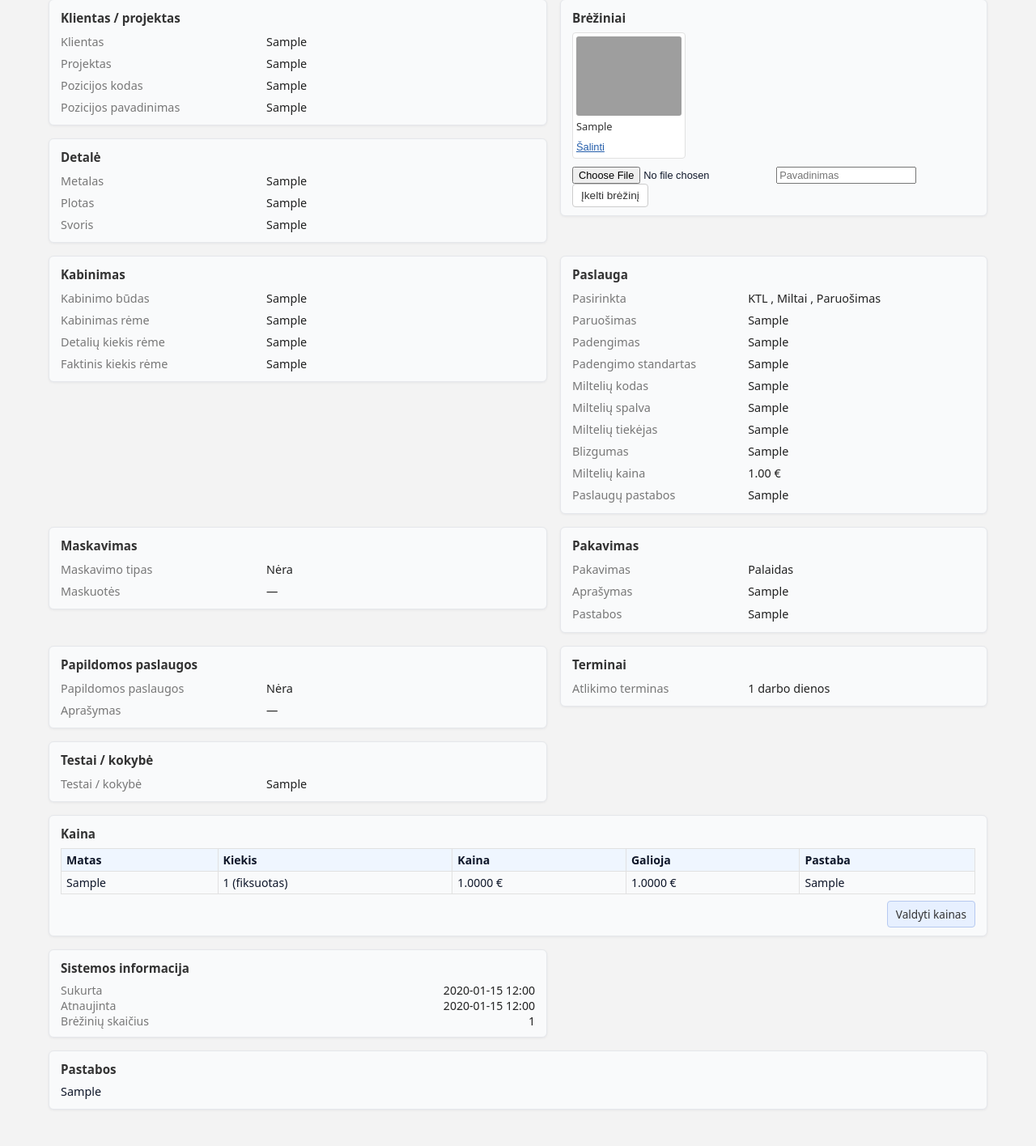
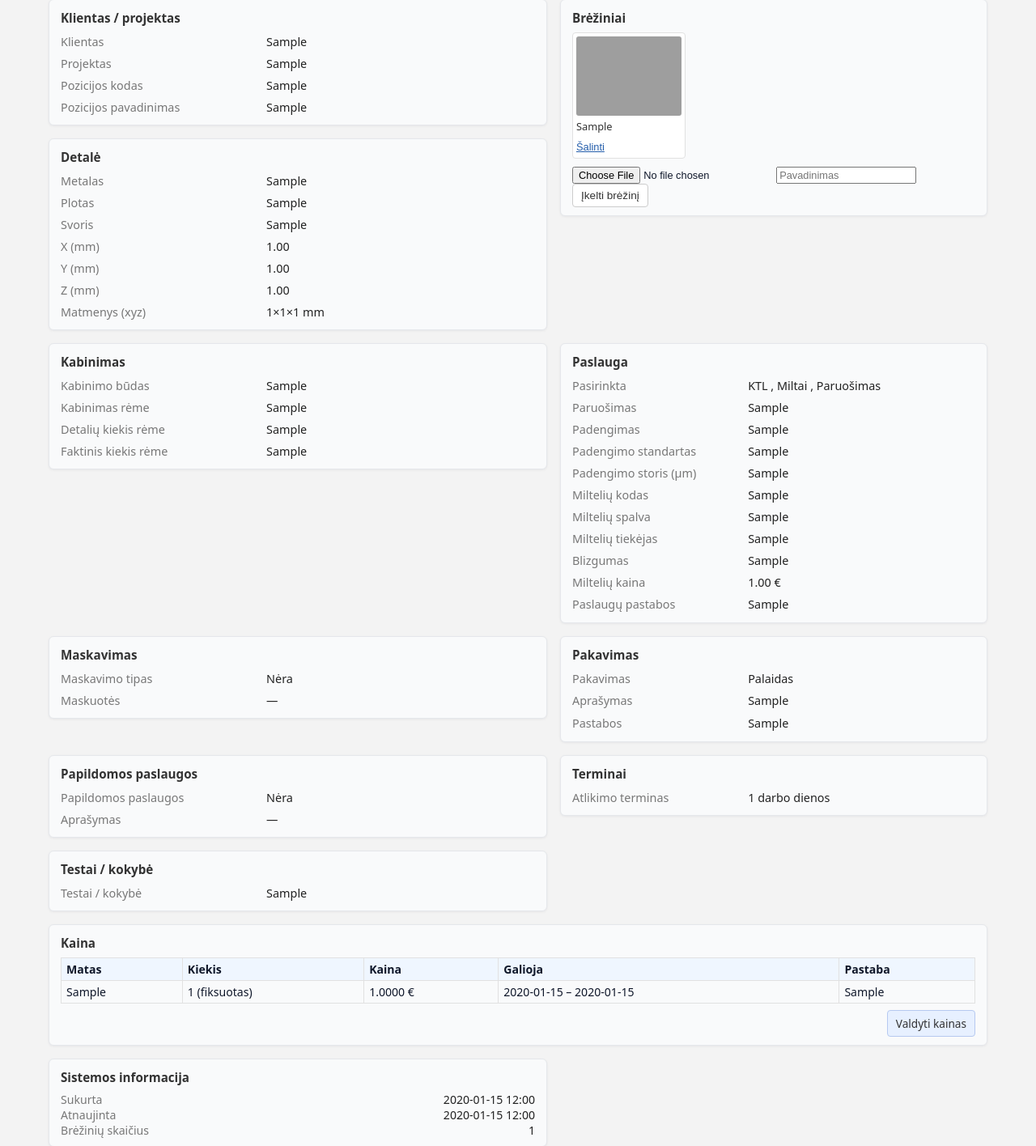
Before and after one commit to raimisbo/Elameta-registras-naujas, a Django app: page /pozicijos/1/ in a window 1280 px wide. Shown: the part 103-1519 px from the top of the page at 81% size. Before the commit the page ends 1477 px from the top, so only its background shows below. Run offline with Django 5.2, Linux system fonts and the light colour scheme; tables that the repository leaves empty hold one stand-in row (values such as "Sample post"); parts of the project's set-up code (start-up, migrations or seed data) failed here and were passed over; grey boxes are pictures that could not be loaded.

Commit message:
26-01-19 Pataisytas rodymas Pozicijos korteleje. Rodo XYZ ir Padengimo storis

```diff
--- a/pozicijos/templates/pozicijos/detail.html
+++ b/pozicijos/templates/pozicijos/detail.html
@@ -88,7 +88,6 @@
     <div class="detail-header-actions">
       <a href="{% url 'pozicijos:edit' pozicija.id %}" class="btn-action">Redaguoti</a>
 
-      {# PDF naujame tab'e + kalbos pasirinkimas #}
       <a href="{% url 'pozicijos:pdf' pozicija.id %}?lang=lt" target="_blank" rel="noopener" class="btn-action btn-secondary">Pasiūlymas (LT)</a>
       <a href="{% url 'pozicijos:pdf' pozicija.id %}?lang=en" target="_blank" rel="noopener" class="btn-action btn-secondary">Pasiūlymas (EN)</a>
 
@@ -114,6 +113,24 @@
         <div class="poz-field-row"><span class="poz-field-label">Metalas</span><span class="poz-field-value">{{ pozicija.metalas|default:"—" }}</span></div>
         <div class="poz-field-row"><span class="poz-field-label">Plotas</span><span class="poz-field-value">{% if pozicija.plotas %}{{ pozicija.plotas }}{% else %}—{% endif %}</span></div>
         <div class="poz-field-row"><span class="poz-field-label">Svoris</span><span class="poz-field-value">{% if pozicija.svoris %}{{ pozicija.svoris }}{% else %}—{% endif %}</span></div>
+
+        {# --- PRIDĖTA: Matmenys X/Y/Z + suvestinė --- #}
+        <div class="poz-field-row">
+          <span class="poz-field-label">X (mm)</span>
+          <span class="poz-field-value">{% if pozicija.x_mm is not None %}{{ pozicija.x_mm }}{% else %}—{% endif %}</span>
+        </div>
+        <div class="poz-field-row">
+          <span class="poz-field-label">Y (mm)</span>
+          <span class="poz-field-value">{% if pozicija.y_mm is not None %}{{ pozicija.y_mm }}{% else %}—{% endif %}</span>
+        </div>
+        <div class="poz-field-row">
+          <span class="poz-field-label">Z (mm)</span>
+          <span class="poz-field-value">{% if pozicija.z_mm is not None %}{{ pozicija.z_mm }}{% else %}—{% endif %}</span>
+        </div>
+        <div class="poz-field-row">
+          <span class="poz-field-label">Matmenys (xyz)</span>
+          <span class="poz-field-value">{% if pozicija.matmenys_xyz %}{{ pozicija.matmenys_xyz }}{% else %}—{% endif %}</span>
+        </div>
       </div>
     </section>
 
@@ -127,7 +144,6 @@
 
               {% with e=brez.ext|lower %}
                 {% if e == "stp" or e == "step" %}
-                  {# 3D atidarome tame pačiame tab'e (be target=_blank), kad nesidubliuotų tab'ai #}
                   <a href="{% url 'pozicijos:brezinys_3d' pozicija.id brez.id %}" class="poz-brez-thumb-wrap">
                     <img src="{% static 'pozicijos/img/icon-3d.png' %}" alt="3D" class="poz-brez-thumb">
                   </a>
@@ -145,7 +161,6 @@
               <div class="poz-brez-actions">
                 {% with e=brez.ext|lower %}
                   {% if e == "stp" or e == "step" %}
-                    {# 3D atidarome tame pačiame tab'e #}
                     <a href="{% url 'pozicijos:brezinys_3d' pozicija.id brez.id %}" class="btn-ghost-sm">3D</a>
                   {% endif %}
                 {% endwith %}
@@ -218,6 +233,9 @@
         <div class="poz-field-row"><span class="poz-field-label">Padengimas</span><span class="poz-field-value">{{ pozicija.padengimas|default:"—" }}</span></div>
         <div class="poz-field-row"><span class="poz-field-label">Padengimo standartas</span><span class="poz-field-value">{{ pozicija.padengimo_standartas|default:"—" }}</span></div>
 
+        {# --- PRIDĖTA: Padengimo storis --- #}
+        <div class="poz-field-row"><span class="poz-field-label">Padengimo storis (µm)</span><span class="poz-field-value">{{ pozicija.padengimo_storis_um|default:"—" }}</span></div>
+
         {% if not pozicija.paslauga_miltai %}
           <div class="poz-field-row"><span class="poz-field-label">Spalva</span><span class="poz-field-value">{{ pozicija.spalva|default:"—" }}</span></div>
         {% endif %}
@@ -270,21 +288,18 @@
                 </span>
               </div>
             {% else %}
-              {# "Yra", bet eilučių nėra (teoriškai neturėtų būti, bet saugiklis UI) #}
               <div class="poz-field-row">
                 <span class="poz-field-label">Maskuotės</span>
                 <span class="poz-field-value">—</span>
               </div>
             {% endif %}
           {% else %}
-            {# Maskavimas = Nėra -> nerodom nieko papildomai #}
             <div class="poz-field-row">
               <span class="poz-field-label">Maskuotės</span>
               <span class="poz-field-value">—</span>
             </div>
           {% endif %}
 
-          {# Legacy laukas rodomas tik jei nėra naujų eilučių ir tekstas egzistuoja #}
           {% if not lines and pozicija.maskavimas %}
             <div class="poz-field-row">
               <span class="poz-field-label">Maskavimo aprašymas (legacy)</span>
@@ -359,18 +374,18 @@
                         {% if eil.kiekis_nuo %}{{ eil.kiekis_nuo }}{% endif %}..{% if eil.kiekis_iki %}{{ eil.kiekis_iki }}{% endif %}
                       {% else %}
                         —
+
                       {% endif %}
                     {% endif %}
                   </td>
-                  <td>{% if eil.kaina %}{{ eil.kaina|floatformat:4 }}&nbsp;€{% else %}—{% endif %}</td>
+                  <td>{% if eil.kaina %}{{ eil.kaina }}&nbsp;€{% else %}—{% endif %}</td>
                   <td>
-                    {% if eil.kaina is not None %}
-                      {{ eil.kaina|floatformat:4 }}&nbsp;€
+                    {% if eil.galioja_nuo or eil.galioja_iki %}
+                      {% if eil.galioja_nuo %}{{ eil.galioja_nuo|date:"Y-m-d" }}{% endif %} – {% if eil.galioja_iki %}{{ eil.galioja_iki|date:"Y-m-d" }}{% endif %}
                     {% else %}
                       —
                     {% endif %}
                   </td>
-
                   <td>{{ eil.pastaba|default:"—" }}</td>
                 </tr>
               {% endfor %}
```
